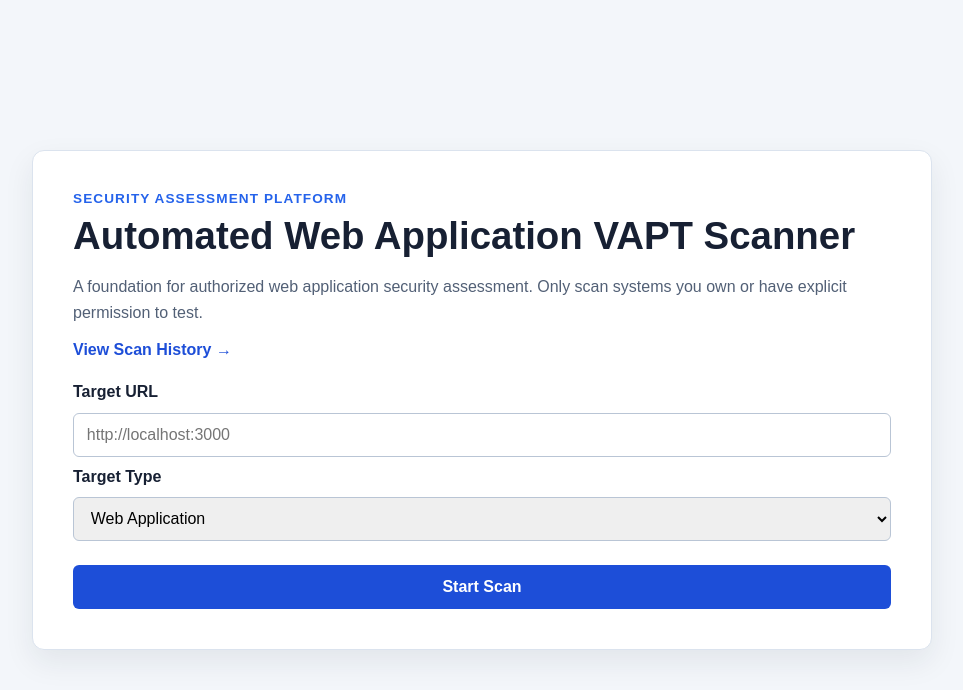
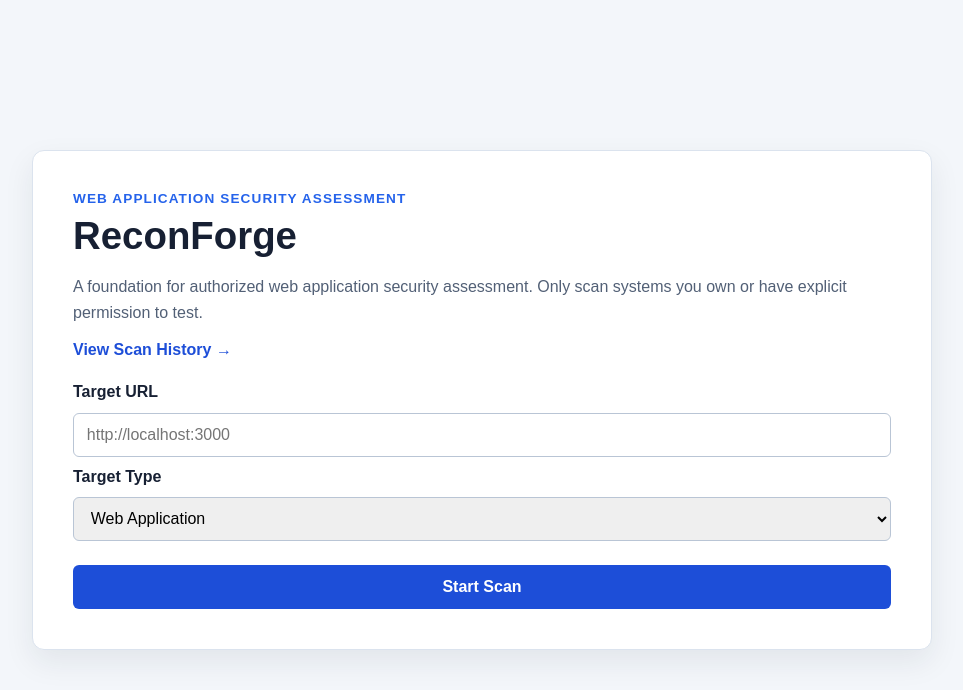
Before and after one commit to atharv-mulye/reconforge, a Flask app: page / in a window 1280 px wide. Shown: the top 690 px of the page, without its empty margins (158-1121 px from the left). Run offline with Flask 3, Linux system fonts and the light colour scheme.

Commit message:
Rename project to ReconForge

```diff
--- a/scanner/report_generator.py
+++ b/scanner/report_generator.py
@@ -700,7 +700,7 @@ def build_html_report(report_context):
 
 
     <div class="footer">
-        Generated by Automated Web Application VAPT Scanner.
+        Generated by ReconForge.
         This report is intended for authorized security assessment only.
     </div>
 
--- a/templates/index.html
+++ b/templates/index.html
@@ -5,7 +5,7 @@
     <meta name="viewport" content="width=device-width, initial-scale=1.0">
     <meta name="description" content="Authorized web application security assessment platform.">
 
-    <title>Automated Web Application VAPT Scanner</title>
+    <title>ReconForge</title>
 
     <link
         rel="stylesheet"
@@ -20,10 +20,10 @@
         <section class="scanner-card" aria-labelledby="page-title">
 
             <header class="page-header">
-                <p class="eyebrow">Security Assessment Platform</p>
+                <p class="eyebrow">Web Application Security Assessment</p>
 
                 <h1 id="page-title">
-                    Automated Web Application VAPT Scanner
+                    ReconForge
                 </h1>
 
                 <p class="description">
```
